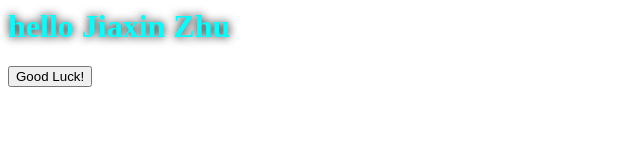
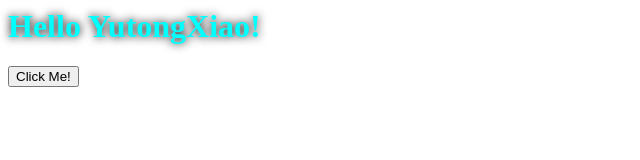
Before and after one commit to jiaxinzhuzhu/test, a plain HTML site: page m3test/index.html in a window 1280 px wide. Shown: the whole page, without its empty margins (0-640 px from the left). Drawn offline with Linux system fonts and the light colour scheme.

Commit message:
make some changes

```diff
--- a/m3test/index.html
+++ b/m3test/index.html
@@ -7,8 +7,8 @@
     <link rel="stylesheet" href="style.css">
 </head>
 <body>
-    <h1>hello Jiaxin Zhu</h1>
-    <button onclick="popup()">Good Luck!</button>
+    <h1>Hello YutongXiao!</h1>
+    <button onclick="popup()">Click Me!</button>
     <p id="pop"></p>
 
 
--- a/m3test/index.js
+++ b/m3test/index.js
@@ -2,6 +2,6 @@ let temp = document.getElementById("pop")
 
 
 function popup(){
-    temp.textContent = "Welcome to Frontend Dev Path!!!"
+    temp.textContent = "傻屌"
 
 }
```
